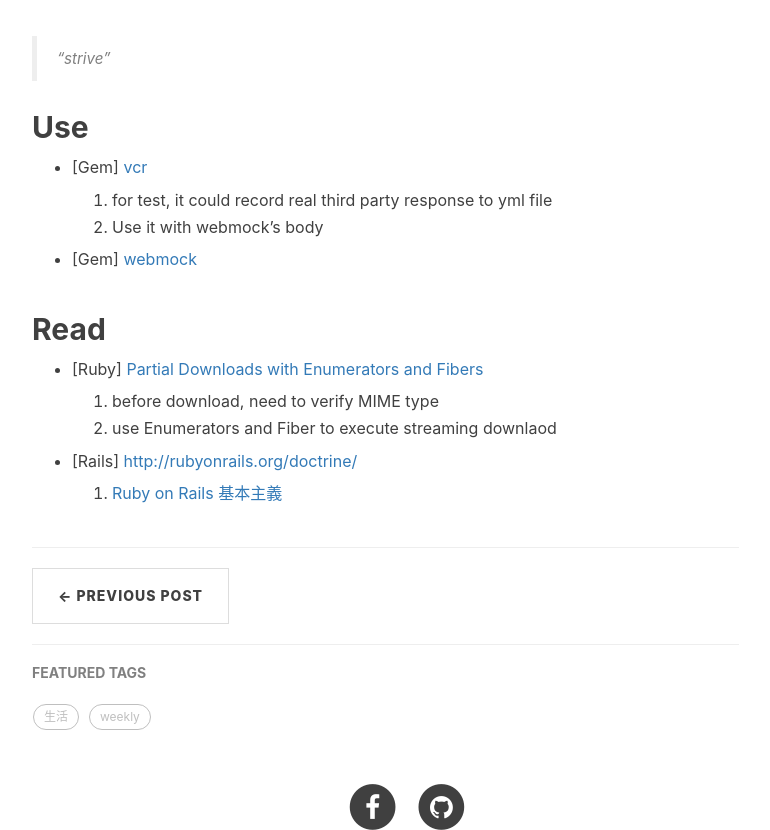
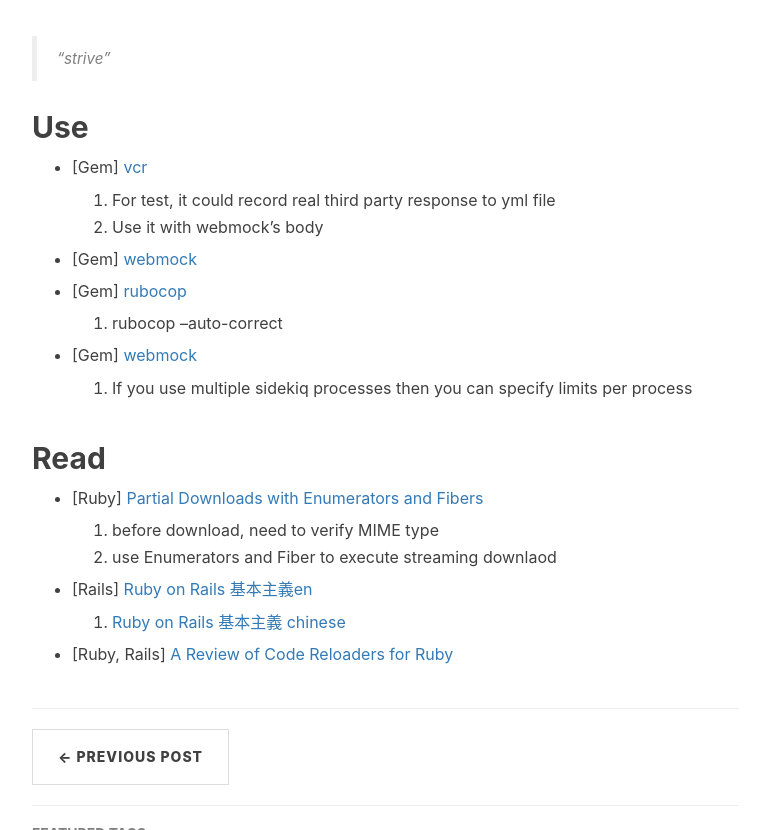
Before and after one commit to mylake/mylake.github.com, a Jekyll site: the page built from _posts/2016-07-31-2016.markdown, in a window 1280 px wide and 900 px high, scrolled down 457 px, cut to the strip 70-900 px from the top of the window. Shown: the whole strip, without its empty margins (233-1003 px from the left). Built offline with Jekyll 4.4.1, drawn with Linux system fonts in a browser that asks for light colours; nearby versions of some CDN libraries; comment, search, counter and statistics services are not loaded.

Commit message:
rubocop, webmock, A Review of Code Reloaders for Ruby

```diff
--- a/_posts/2016-07-31-2016.markdown
+++ b/_posts/2016-07-31-2016.markdown
@@ -12,15 +12,23 @@
 
 ## Use
 * <p>[Gem] <a href="https://github.com/vcr/vcr">vcr</a></p>
-  1. for test, it could record real third party response to yml file
+  1. For test, it could record real third party response to yml file
   2. Use it with webmock's body
 
 * <p>[Gem] <a href="https://github.com/bblimke/webmock">webmock</a></p>
+
+* <p>[Gem] <a href="https://github.com/bbatsov/rubocop">rubocop</a></p>
+  1. rubocop --auto-correct
+
+* <p>[Gem] <a href="https://github.com/bblimke/webmock">webmock</a></p>
+  1. If you use multiple sidekiq processes then you can specify limits per process
 
 ## Read
 * <p>[Ruby] <a href="https://twin.github.io/partial-downloads-with-enumerators-and-fibers/">Partial Downloads with Enumerators and Fibers</a></p>
   1. before download, need to verify MIME type
   2. use Enumerators and Fiber to execute streaming downlaod
 
-* <p>[Rails] <a href="http://rubyonrails.org/doctrine/">http://rubyonrails.org/doctrine/</a></p>
-  1. <a href="https://medium.com/@juanitofatas/ruby-on-rails-%E5%9F%BA%E6%9C%AC%E4%B8%BB%E7%BE%A9-f4cde39292a4#.niv2du20a">Ruby on Rails 基本主義</a>
+* <p>[Rails] <a href="http://rubyonrails.org/doctrine/">Ruby on Rails 基本主義en</a></p>
+  1. <a href="https://medium.com/@juanitofatas/ruby-on-rails-%E5%9F%BA%E6%9C%AC%E4%B8%BB%E7%BE%A9-f4cde39292a4#.niv2du20a">Ruby on Rails 基本主義 chinese</a>
+
+* <p>[Ruby, Rails] <a href="http://rosenfeld.herokuapp.com/en/articles/ruby-rails/2016-07-18-a-review-of-code-reloaders-for-ruby">A Review of Code Reloaders for Ruby</a></p>
```
Also changed, not shown: 3 other files.
